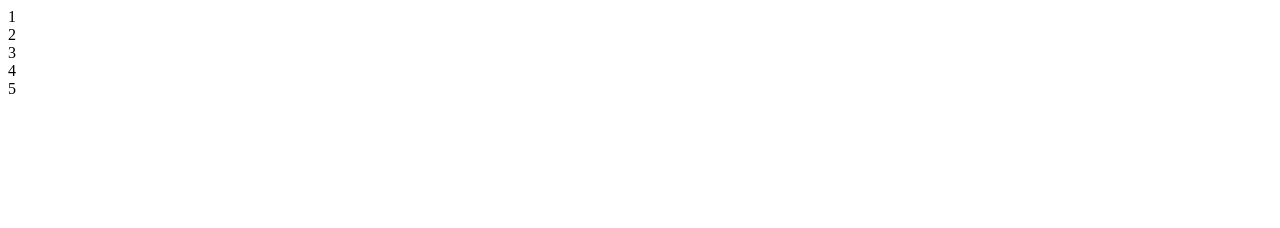
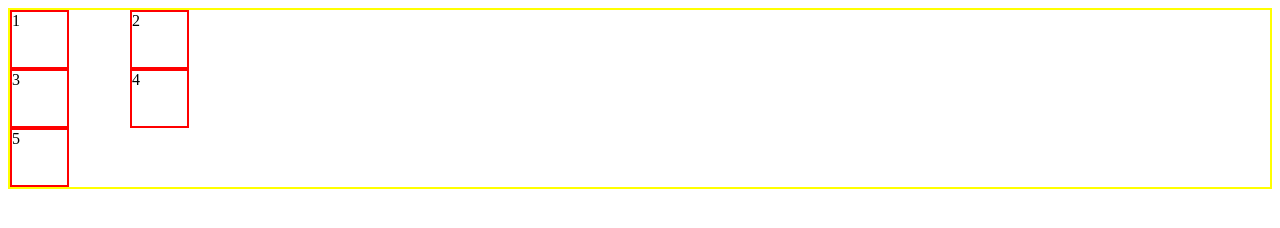
Before and after one commit to karan0701/Web-Dev, a plain HTML site: page CSS/lec39.html in a window 1280 px wide. Drawn offline with Linux system fonts and the light colour scheme.

Commit message:
Update lec39.html

```diff
--- a/CSS/lec39.html
+++ b/CSS/lec39.html
@@ -4,6 +4,19 @@
     <meta charset="UTF-8">
     <meta name="viewport" content="width=device-width, initial-scale=1.0">
     <title>Document</title>
+    <style>
+        .container{
+            border: 2px solid yellow;
+            display: grid;
+            grid-template-columns: 120px 100px;
+        }
+        .items{
+            border: 2px solid red;
+            height: 55px;
+            width: 55px;
+
+        }
+    </style>
 </head>
 <body>
     <div class="container">
```
